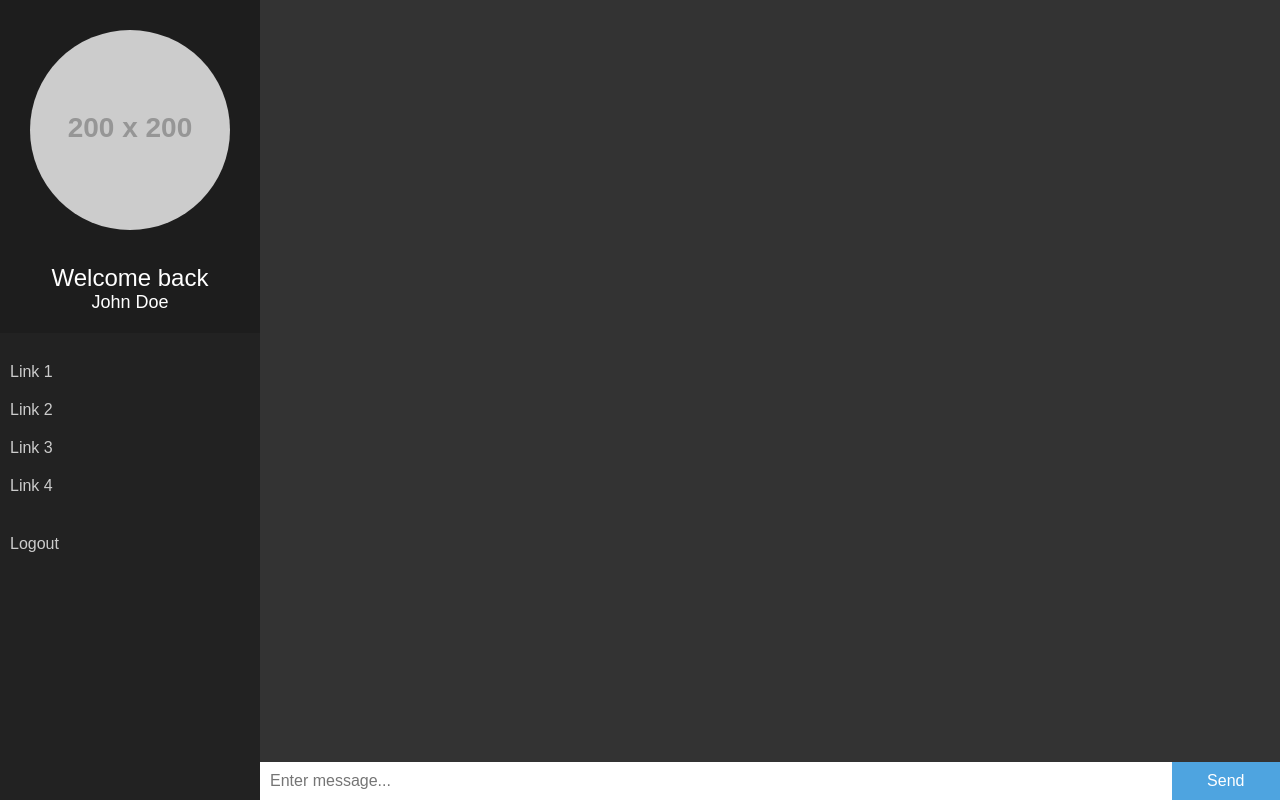
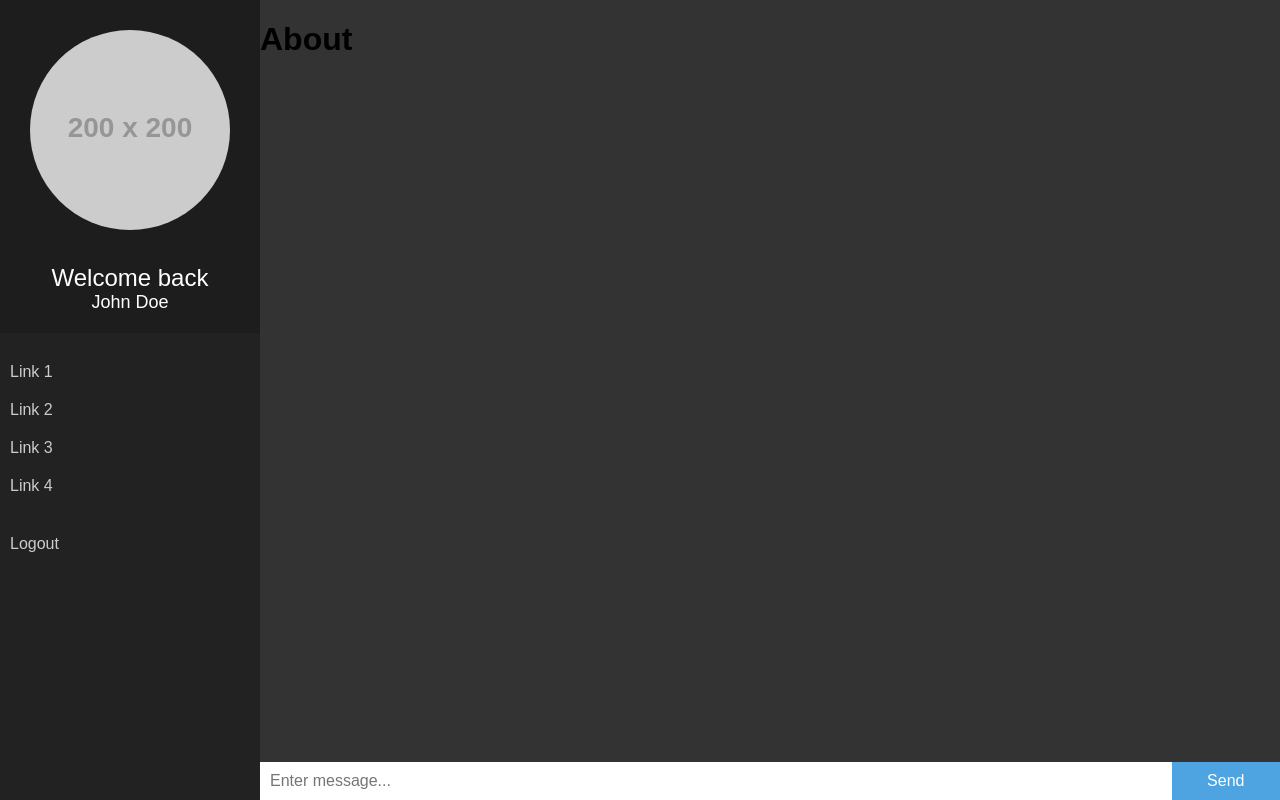
Before and after one commit to thomasbird1984/React-Chat, a React (Create React App) app: page /about in a window 1280 px wide. Built offline with nearby package versions, Linux system fonts and the light colour scheme; no server answers.

Commit message:
Adding some actual views that get loaded by the wrapper

```diff
--- a/package.json
+++ b/package.json
@@ -2,10 +2,13 @@
   "name": "chat-frontend",
   "version": "0.1.0",
   "private": true,
+  "repository": "https://github.com/thomasbird1984/react-chat",
   "dependencies": {
     "moment": "^2.22.1",
     "react": "^16.4.0",
     "react-dom": "^16.4.0",
+    "react-router": "^4.2.0",
+    "react-router-dom": "^4.2.2",
     "react-scripts": "1.1.4",
     "socket.io": "^2.1.1",
     "socket.io-client": "^2.1.1"
--- /dev/null
+++ b/src/components/views/About.js
@@ -0,0 +1,13 @@
+import React, { Component } from "react";
+
+class About extends Component {
+    render() {
+        return (
+            <div>
+                <h1>About</h1>
+            </div>
+        );
+    }
+}
+
+export default About;
--- /dev/null
+++ b/src/components/views/Home.js
@@ -0,0 +1,39 @@
+import React, { Component } from "react";
+import socketClient from "socket.io-client";
+
+import MessageList from "../partials/messages-list";
+
+class Home extends Component {
+
+    constructor(props) {
+        super(props);
+
+        this.state = {
+            messages: [],
+            msg: "",
+            endpoint: "http://localhost:4500"
+        };
+
+        this.socket = socketClient(this.state.endpoint);
+    }
+
+    componentDidMount() {
+        this.socket.on("message-received", (msg) => {
+            const previous = this.state.messages;
+            previous.unshift(msg);
+            this.setState({
+                messages: previous
+            });
+        });
+    }
+
+    render() {
+        return (
+            <MessageList
+                messages={this.state.messages}
+            />
+        );
+    }
+}
+
+export default Home;
--- a/src/components/wrapper.js
+++ b/src/components/wrapper.js
@@ -1,33 +1,13 @@
 import React, { Component } from "react";
-import socketClient from "socket.io-client";
+import { BrowserRouter as Router, Route } from "react-router-dom";
 
-import MessageList from "./partials/messages-list";
+import Home from "./views/Home";
+import About from "./views/About";
+
 import Sidebar from "./structural/sidebar";
 import MessageSend from "./forms/message-send";
 
 class Wrapper extends Component {
-  constructor(props) {
-    super(props);
-
-    this.state = {
-      messages: [],
-      msg: "",
-      endpoint: "http://localhost:4500"
-    };
-
-    this.socket = socketClient(this.state.endpoint);
-  }
-
-  componentDidMount() {
-    this.socket.on("message-received", (msg) => {
-      const previous = this.state.messages;
-      previous.unshift(msg);
-      this.setState({
-        messages: previous
-      });
-    });
-  }
-
   render() {
     return (
       <div className="container">
@@ -39,9 +19,12 @@ class Wrapper extends Component {
         <div className={"content-main"}>
           <div className={"messages"}>
 
-            <MessageList
-              messages={this.state.messages}
-            />
+              <Router>
+                  <div>
+                      <Route exact path="/" component={Home} />
+                      <Route path="/about" component={About} />
+                  </div>
+              </Router>
 
           </div>
           <div className={"message-input"}>
```
